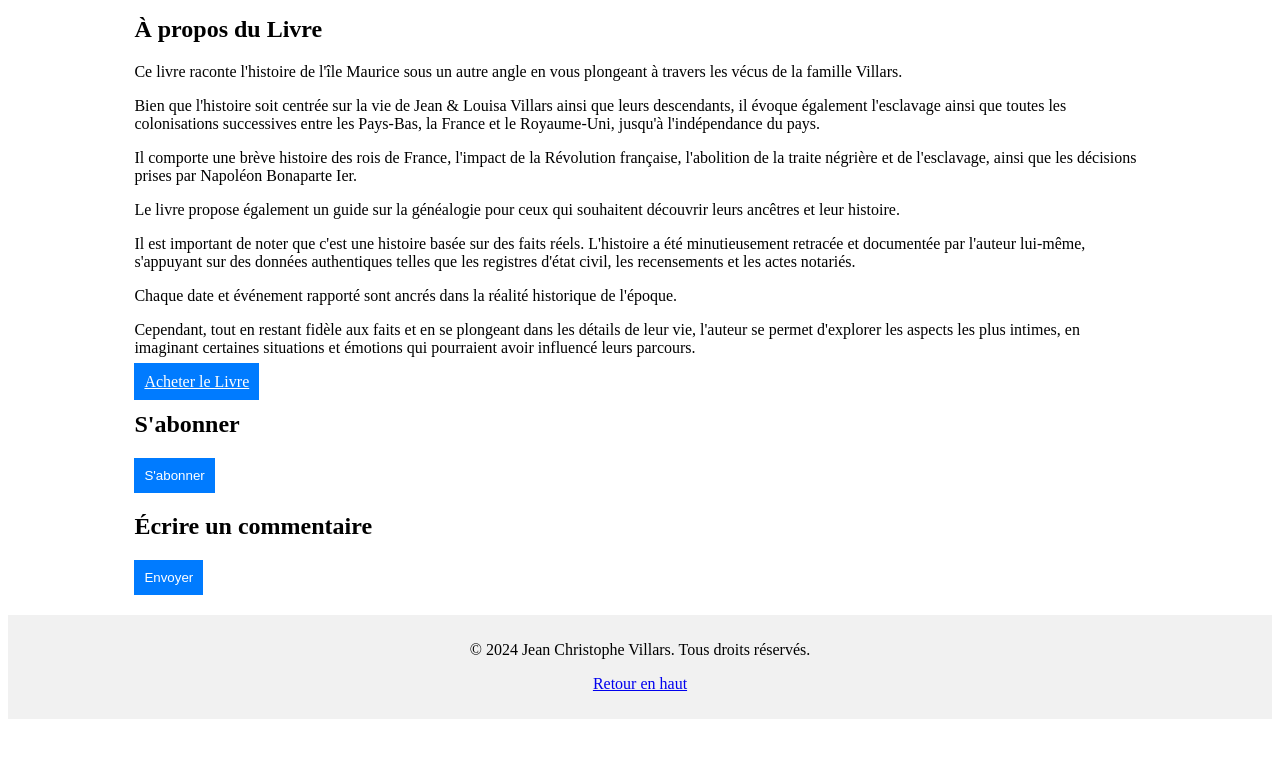
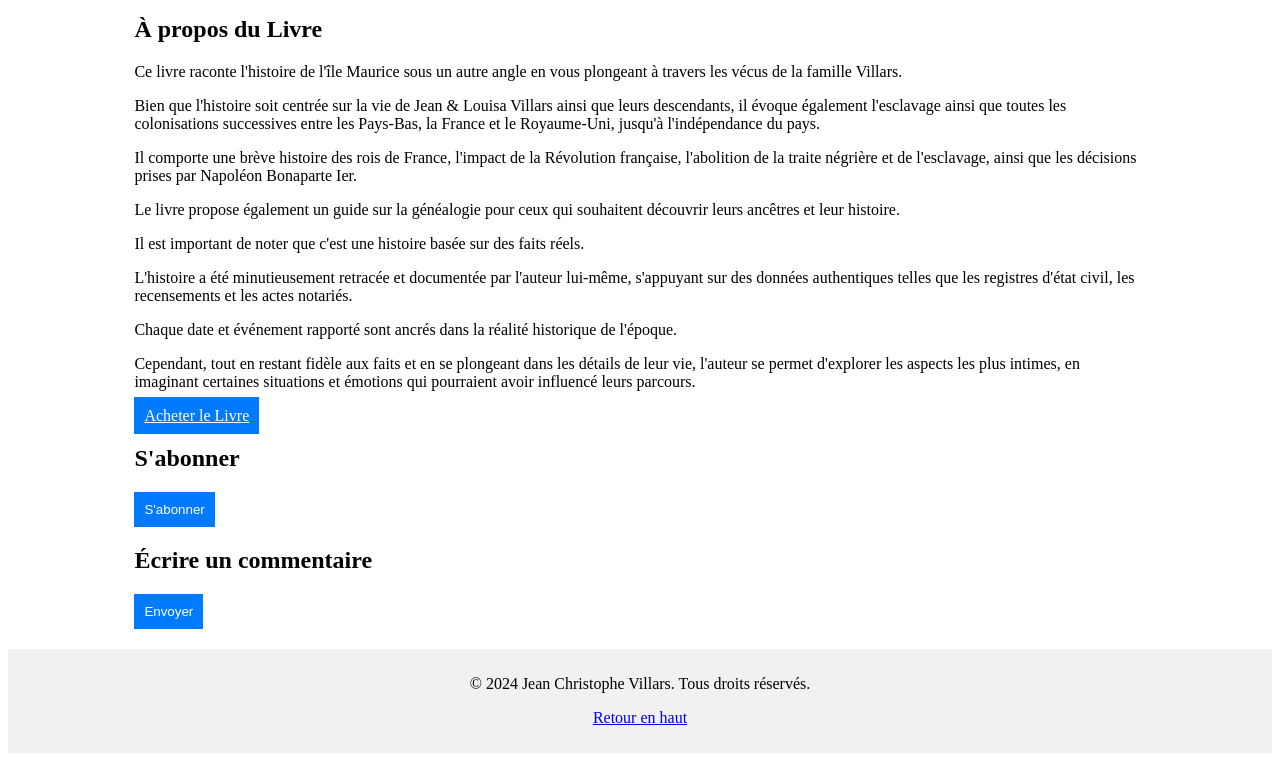
Before and after one commit to Wyatt-Vs/https-maison-auto-edition-villars.github.io, a plain HTML site: page index.html in a window 1280 px wide. Shown: the part 958-1719 px from the top of the page. Before the commit the page ends 1685 px from the top, so only its background shows below. Drawn offline with Linux system fonts and the light colour scheme.

Commit message:
Update index.html

```diff
--- a/index.html
+++ b/index.html
@@ -63,7 +63,8 @@
         <p>Bien que l'histoire soit centrée sur la vie de Jean & Louisa Villars ainsi que leurs descendants, il évoque également l'esclavage ainsi que toutes les colonisations successives entre les Pays-Bas, la France et le Royaume-Uni, jusqu'à l'indépendance du pays.</p>
         <p>Il comporte une brève histoire des rois de France, l'impact de la Révolution française, l'abolition de la traite négrière et de l'esclavage, ainsi que les décisions prises par Napoléon Bonaparte Ier.</p>
         <p>Le livre propose également un guide sur la généalogie pour ceux qui souhaitent découvrir leurs ancêtres et leur histoire.</p>
-        <p>Il est important de noter que c'est une histoire basée sur des faits réels. L'histoire a été minutieusement retracée et documentée par l'auteur lui-même, s'appuyant sur des données authentiques telles que les registres d'état civil, les recensements et les actes notariés.</p>
+        <p>Il est important de noter que c'est une histoire basée sur des faits réels.
+        <p>L'histoire a été minutieusement retracée et documentée par l'auteur lui-même, s'appuyant sur des données authentiques telles que les registres d'état civil, les recensements et les actes notariés.</p>
         <p>Chaque date et événement rapporté sont ancrés dans la réalité historique de l'époque.</p>
         <p>Cependant, tout en restant fidèle aux faits et en se plongeant dans les détails de leur vie, l'auteur se permet d'explorer les aspects les plus intimes, en imaginant certaines situations et émotions qui pourraient avoir influencé leurs parcours.</p>
         <a href="https://amzn.eu/d/8M1NZeE" class="form-button">Acheter le Livre</a>
```
